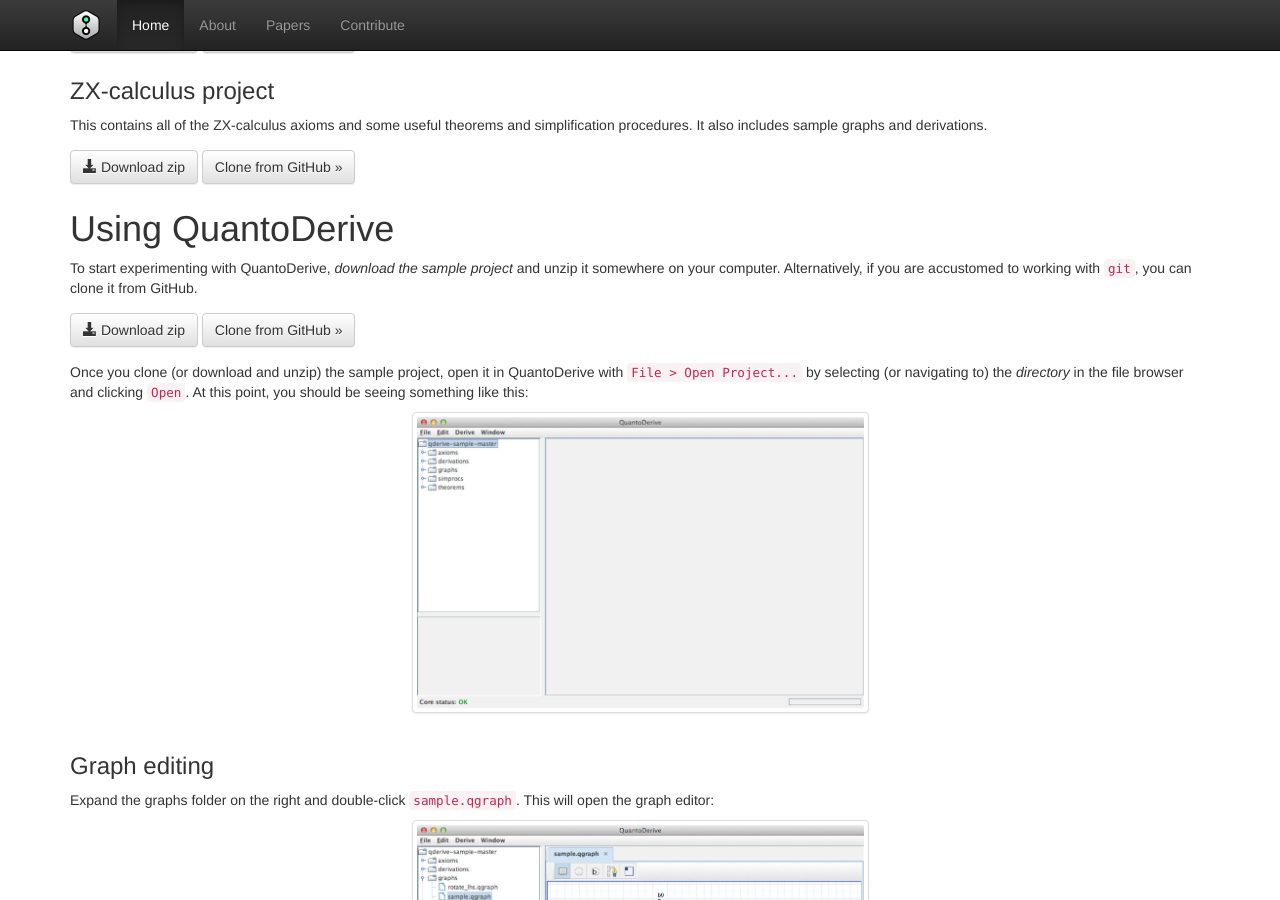
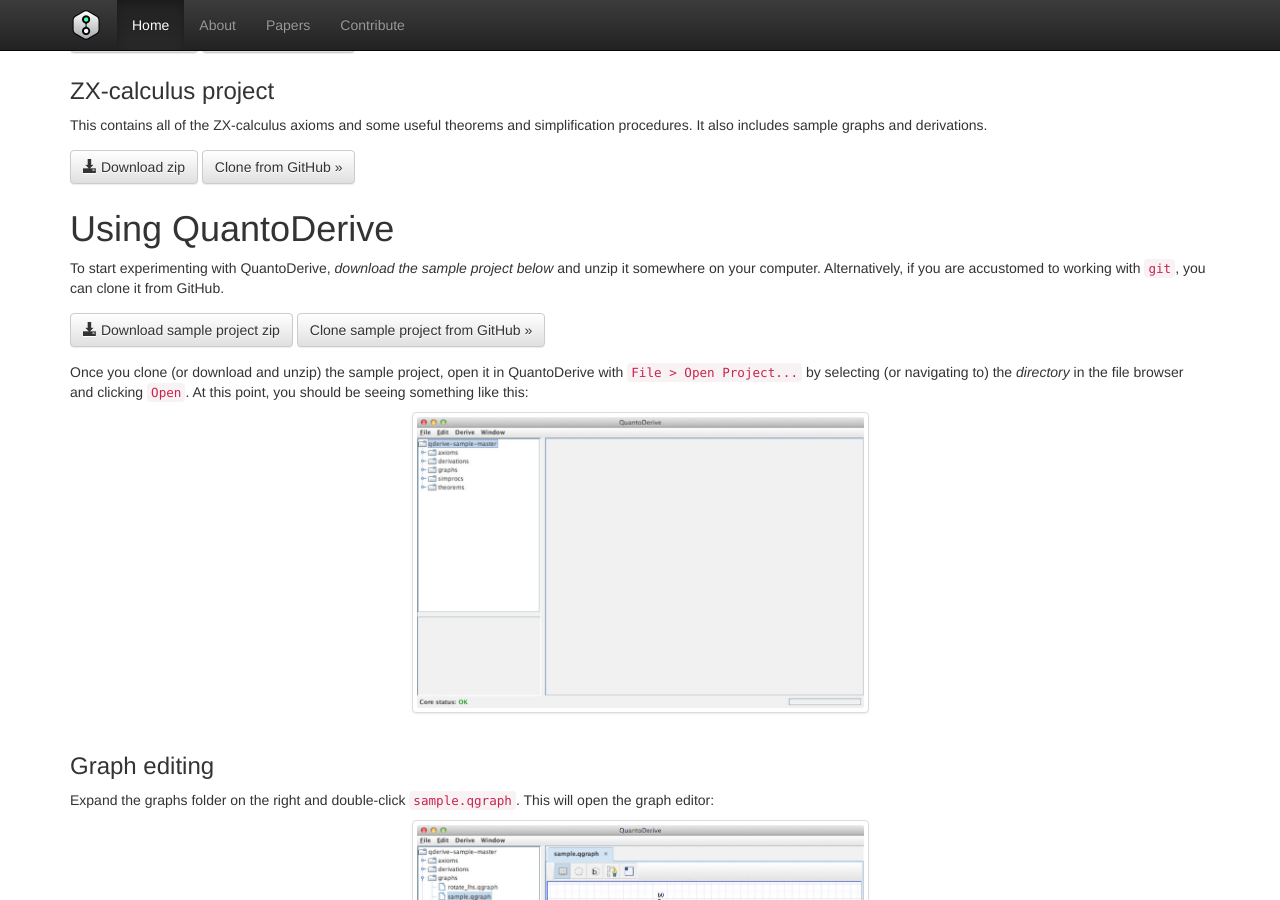
Before and after one commit to zxcalc/Quantomatic.github.io, a Jekyll site: the page built from index.html, in a window 1280 px wide and 900 px high, scrolled down 1253 px. Built offline with Jekyll 4.4.1, drawn with Linux system fonts in a browser that asks for light colours; nearby versions of some CDN libraries; Markdown is read by kramdown in place of the engine named in the settings.

Commit message:
Made downloading the sample project clearer

```diff
--- a/index.html
+++ b/index.html
@@ -102,11 +102,12 @@
 
 <h1>Using QuantoDerive</h1>
 
-<p>To start experimenting with QuantoDerive, <em>download the sample project</em> and unzip it somewhere on your computer. Alternatively, if you are accustomed to working with <code>git</code>, you can clone it from GitHub.</p>
+<p>To start experimenting with QuantoDerive, <em>download the sample project below</em> and unzip it somewhere on your computer. Alternatively, if you are accustomed to working with <code>git</code>, you can clone it from GitHub.</p>
 
 <p>
-  <a href="https://github.com/Quantomatic/qderive-sample/archive/master.zip" class="btn btn-default" role="button"><span class="glyphicon glyphicon-download-alt"></span> Download zip</a>
-  <a href="https://github.com/Quantomatic/qderive-sample" class="btn btn-default" role="button">Clone from GitHub &raquo;</a>
+  <a href="https://github.com/Quantomatic/qderive-sample/archive/master.zip" class="btn btn-default" role="button">
+    <span class="glyphicon glyphicon-download-alt"></span> Download sample project zip</a>
+  <a href="https://github.com/Quantomatic/qderive-sample" class="btn btn-default" role="button">Clone sample project from GitHub &raquo;</a>
 </p>
 
 <p>Once you clone (or download and unzip) the sample project, open it in QuantoDerive with <code>File > Open Project...</code> by selecting (or navigating to) the <i>directory</i> in the file browser and clicking <code>Open</code>. At this point, you should be seeing something like this:</p>
```
